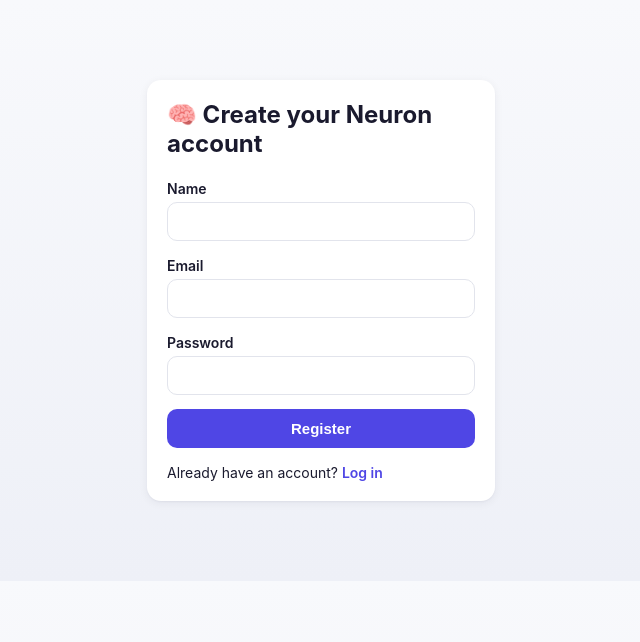
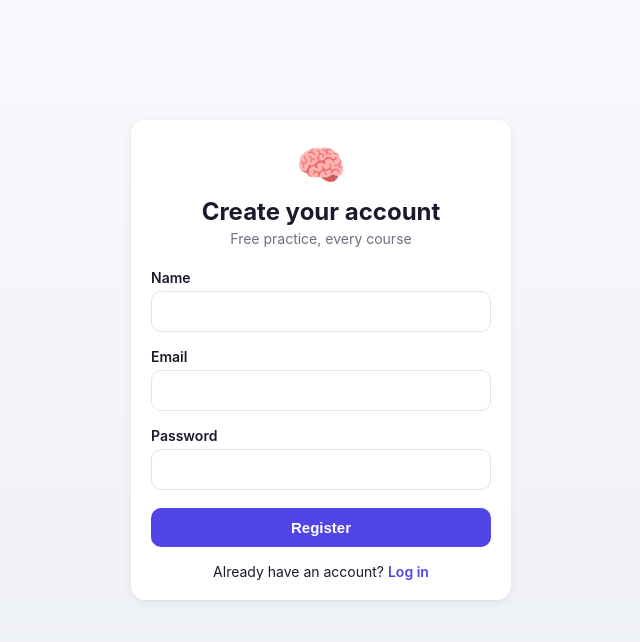
Before and after one commit to nzeribedivine25-cyber/Neuron, a React (Vite) app in the folder client/: page /register in a window 1280 px wide. Shown: the top 642 px of the page, without its empty margins (319-959 px from the left). Built offline with nearby package versions, Linux system fonts and the light colour scheme; no server answers.

Commit message:
Consistent styling pass across all pages

```diff
--- a/client/src/pages/Login.jsx
+++ b/client/src/pages/Login.jsx
@@ -22,34 +22,28 @@ function Login() {
   };
 
   return (
-    <div style={{ maxWidth: 380, margin: '80px auto', padding: '0 16px' }}>
-      <div className="card">
-        <h2 style={{ marginTop: 0 }}>🧠 Log in to Neuron</h2>
+    <div style={{ minHeight: '90vh', display: 'flex', alignItems: 'center', justifyContent: 'center', padding: '0 16px' }}>
+      <div className="card" style={{ maxWidth: 380, width: '100%' }}>
+        <div style={{ textAlign: 'center', marginBottom: 20 }}>
+          <div style={{ fontSize: 40 }}>🧠</div>
+          <h2 style={{ margin: '8px 0 0' }}>Welcome back</h2>
+          <p style={{ color: '#6b7280', fontSize: 14, margin: '4px 0 0' }}>Log in to keep practicing</p>
+        </div>
         <form onSubmit={handleSubmit}>
           <div style={{ marginBottom: 14 }}>
             <label style={{ fontSize: 14, fontWeight: 600 }}>Email</label>
-            <input
-              type="email"
-              value={email}
-              onChange={(e) => setEmail(e.target.value)}
-              required
-              style={{ width: '100%', padding: 10, marginTop: 4 }}
-            />
+            <input type="email" value={email} onChange={(e) => setEmail(e.target.value)} required
+              style={{ width: '100%', padding: 11, marginTop: 4 }} />
           </div>
-          <div style={{ marginBottom: 14 }}>
+          <div style={{ marginBottom: 18 }}>
             <label style={{ fontSize: 14, fontWeight: 600 }}>Password</label>
-            <input
-              type="password"
-              value={password}
-              onChange={(e) => setPassword(e.target.value)}
-              required
-              style={{ width: '100%', padding: 10, marginTop: 4 }}
-            />
+            <input type="password" value={password} onChange={(e) => setPassword(e.target.value)} required
+              style={{ width: '100%', padding: 11, marginTop: 4 }} />
           </div>
           {error && <p style={{ color: '#dc2626', fontSize: 14 }}>{error}</p>}
           <button type="submit" style={{ width: '100%' }}>Log In</button>
         </form>
-        <p style={{ fontSize: 14, marginTop: 16, marginBottom: 0 }}>
+        <p style={{ fontSize: 14, marginTop: 16, marginBottom: 0, textAlign: 'center' }}>
           No account? <Link to="/register">Register</Link>
         </p>
       </div>
--- a/client/src/pages/QuizAttempt.jsx
+++ b/client/src/pages/QuizAttempt.jsx
@@ -15,10 +15,7 @@ function QuizAttempt() {
   const [submitting, setSubmitting] = useState(false);
 
   useEffect(() => {
-    if (!user) {
-      navigate('/login');
-      return;
-    }
+    if (!user) { navigate('/login'); return; }
     api.get(`/quizzes/${id}`).then(res => {
       setQuiz(res.data);
       return api.post(`/quizzes/${id}/attempts`, { user_id: user.id });
@@ -59,41 +56,45 @@ function QuizAttempt() {
     }
   };
 
-  if (error) return <div style={{ maxWidth: 600, margin: '60px auto', padding: '0 16px' }}><p style={{ color: '#dc2626' }}>{error}</p></div>;
-  if (!quiz) return <div style={{ maxWidth: 600, margin: '60px auto', padding: '0 16px' }}><p>Loading quiz...</p></div>;
+  const answeredCount = Object.keys(answers).length;
+
+  if (error) return <div style={{ maxWidth: 640, margin: '60px auto', padding: '0 16px' }}><p style={{ color: '#dc2626' }}>{error}</p></div>;
+  if (!quiz) return <div style={{ maxWidth: 640, margin: '60px auto', padding: '0 16px' }}><p>Loading quiz...</p></div>;
 
   return (
-    <div style={{ maxWidth: 600, margin: '40px auto', padding: '0 16px' }}>
-      <h2>{quiz.title}</h2>
+    <div style={{ maxWidth: 640, margin: '0 auto', padding: '24px 16px' }}>
+      <h2 style={{ marginBottom: 4 }}>{quiz.title}</h2>
+      <p style={{ color: '#6b7280', fontSize: 14, marginTop: 0 }}>
+        {answeredCount} of {quiz.questions.length} answered
+      </p>
+
       {timeLeft !== null && (
-        <div className="card" style={{ marginBottom: 16, padding: 10, textAlign: 'center', fontWeight: 700, color: timeLeft < 30 ? '#dc2626' : '#1a1a2e' }}>
+        <div className="card" style={{ marginBottom: 16, padding: 12, textAlign: 'center', fontWeight: 800, fontSize: 18, color: timeLeft < 30 ? '#dc2626' : '#4f46e5' }}>
           ⏱ {Math.floor(timeLeft / 60)}:{String(timeLeft % 60).padStart(2, '0')}
         </div>
       )}
 
       {quiz.questions.map((q, i) => (
         <div key={q.id} className="card" style={{ marginBottom: 14 }}>
-          <p style={{ marginTop: 0 }}><strong>Q{i + 1}.</strong> {q.question_text}</p>
+          <p style={{ marginTop: 0, fontWeight: 600 }}>Q{i + 1}. {q.question_text}</p>
           {q.type === 'mcq' ? (
             q.options.map(opt => (
-              <label key={opt} style={{ display: 'block', marginBottom: 8, cursor: 'pointer' }}>
+              <label key={opt} style={{
+                display: 'block', marginBottom: 8, padding: '10px 12px', borderRadius: 10, cursor: 'pointer',
+                background: answers[q.id] === opt ? '#eef0ff' : 'transparent',
+                border: answers[q.id] === opt ? '1.5px solid #4f46e5' : '1.5px solid #e2e4ec'
+              }}>
                 <input
-                  type="radio"
-                  name={`q-${q.id}`}
-                  value={opt}
+                  type="radio" name={`q-${q.id}`} value={opt}
                   checked={answers[q.id] === opt}
                   onChange={() => handleAnswerChange(q.id, opt)}
-                  style={{ marginRight: 8 }}
+                  style={{ marginRight: 10 }}
                 /> {opt}
               </label>
             ))
           ) : (
-            <input
-              type="text"
-              value={answers[q.id] || ''}
-              onChange={(e) => handleAnswerChange(q.id, e.target.value)}
-              style={{ width: '100%', padding: 10 }}
-            />
+            <input type="text" value={answers[q.id] || ''} onChange={(e) => handleAnswerChange(q.id, e.target.value)}
+              style={{ width: '100%', padding: 11 }} />
           )}
         </div>
       ))}
--- a/client/src/pages/Register.jsx
+++ b/client/src/pages/Register.jsx
@@ -23,44 +23,33 @@ function Register() {
   };
 
   return (
-    <div style={{ maxWidth: 380, margin: '80px auto', padding: '0 16px' }}>
-      <div className="card">
-        <h2 style={{ marginTop: 0 }}>🧠 Create your Neuron account</h2>
+    <div style={{ minHeight: '90vh', display: 'flex', alignItems: 'center', justifyContent: 'center', padding: '0 16px' }}>
+      <div className="card" style={{ maxWidth: 380, width: '100%' }}>
+        <div style={{ textAlign: 'center', marginBottom: 20 }}>
+          <div style={{ fontSize: 40 }}>🧠</div>
+          <h2 style={{ margin: '8px 0 0' }}>Create your account</h2>
+          <p style={{ color: '#6b7280', fontSize: 14, margin: '4px 0 0' }}>Free practice, every course</p>
+        </div>
         <form onSubmit={handleSubmit}>
           <div style={{ marginBottom: 14 }}>
             <label style={{ fontSize: 14, fontWeight: 600 }}>Name</label>
-            <input
-              type="text"
-              value={name}
-              onChange={(e) => setName(e.target.value)}
-              required
-              style={{ width: '100%', padding: 10, marginTop: 4 }}
-            />
+            <input type="text" value={name} onChange={(e) => setName(e.target.value)} required
+              style={{ width: '100%', padding: 11, marginTop: 4 }} />
           </div>
           <div style={{ marginBottom: 14 }}>
             <label style={{ fontSize: 14, fontWeight: 600 }}>Email</label>
-            <input
-              type="email"
-              value={email}
-              onChange={(e) => setEmail(e.target.value)}
-              required
-              style={{ width: '100%', padding: 10, marginTop: 4 }}
-            />
+            <input type="email" value={email} onChange={(e) => setEmail(e.target.value)} required
+              style={{ width: '100%', padding: 11, marginTop: 4 }} />
           </div>
-          <div style={{ marginBottom: 14 }}>
+          <div style={{ marginBottom: 18 }}>
             <label style={{ fontSize: 14, fontWeight: 600 }}>Password</label>
-            <input
-              type="password"
-              value={password}
-              onChange={(e) => setPassword(e.target.value)}
-              required
-              style={{ width: '100%', padding: 10, marginTop: 4 }}
-            />
+            <input type="password" value={password} onChange={(e) => setPassword(e.target.value)} required
+              style={{ width: '100%', padding: 11, marginTop: 4 }} />
           </div>
           {error && <p style={{ color: '#dc2626', fontSize: 14 }}>{error}</p>}
           <button type="submit" style={{ width: '100%' }}>Register</button>
         </form>
-        <p style={{ fontSize: 14, marginTop: 16, marginBottom: 0 }}>
+        <p style={{ fontSize: 14, marginTop: 16, marginBottom: 0, textAlign: 'center' }}>
           Already have an account? <Link to="/login">Log in</Link>
         </p>
       </div>
--- a/client/src/pages/Results.jsx
+++ b/client/src/pages/Results.jsx
@@ -1,4 +1,4 @@
-import { useLocation, useParams, Link } from 'react-router-dom';
+import { useLocation, Link } from 'react-router-dom';
 
 function Results() {
   const location = useLocation();
@@ -6,8 +6,8 @@ function Results() {
 
   if (!data) {
     return (
-      <div style={{ maxWidth: 420, margin: '80px auto', padding: '0 16px', textAlign: 'center' }}>
-        <div className="card">
+      <div style={{ minHeight: '90vh', display: 'flex', alignItems: 'center', justifyContent: 'center', padding: '0 16px' }}>
+        <div className="card" style={{ maxWidth: 420, textAlign: 'center' }}>
           <p>No result data available — this page only works right after submitting a quiz.</p>
           <Link to="/">Back to quizzes</Link>
         </div>
@@ -16,14 +16,16 @@ function Results() {
   }
 
   const percent = data.total_points > 0 ? Math.round((data.score / data.total_points) * 100) : 0;
+  const emoji = percent >= 80 ? '🎉' : percent >= 50 ? '👍' : '💪';
 
   return (
-    <div style={{ maxWidth: 420, margin: '80px auto', padding: '0 16px', textAlign: 'center' }}>
-      <div className="card">
-        <h2 style={{ marginTop: 0 }}>Quiz Complete</h2>
+    <div style={{ minHeight: '90vh', display: 'flex', alignItems: 'center', justifyContent: 'center', padding: '0 16px' }}>
+      <div className="card" style={{ maxWidth: 420, width: '100%', textAlign: 'center' }}>
+        <div style={{ fontSize: 40 }}>{emoji}</div>
+        <h2 style={{ margin: '8px 0 0' }}>Quiz Complete</h2>
         <p style={{ fontSize: 56, margin: '10px 0', color: '#4f46e5', fontWeight: 800 }}>{percent}%</p>
         <p style={{ color: '#6b7280' }}>Score: {data.score} / {data.total_points}</p>
-        <Link to="/">Back to quizzes</Link>
+        <Link to="/"><button style={{ marginTop: 8 }}>Back to quizzes</button></Link>
       </div>
     </div>
   );
```
